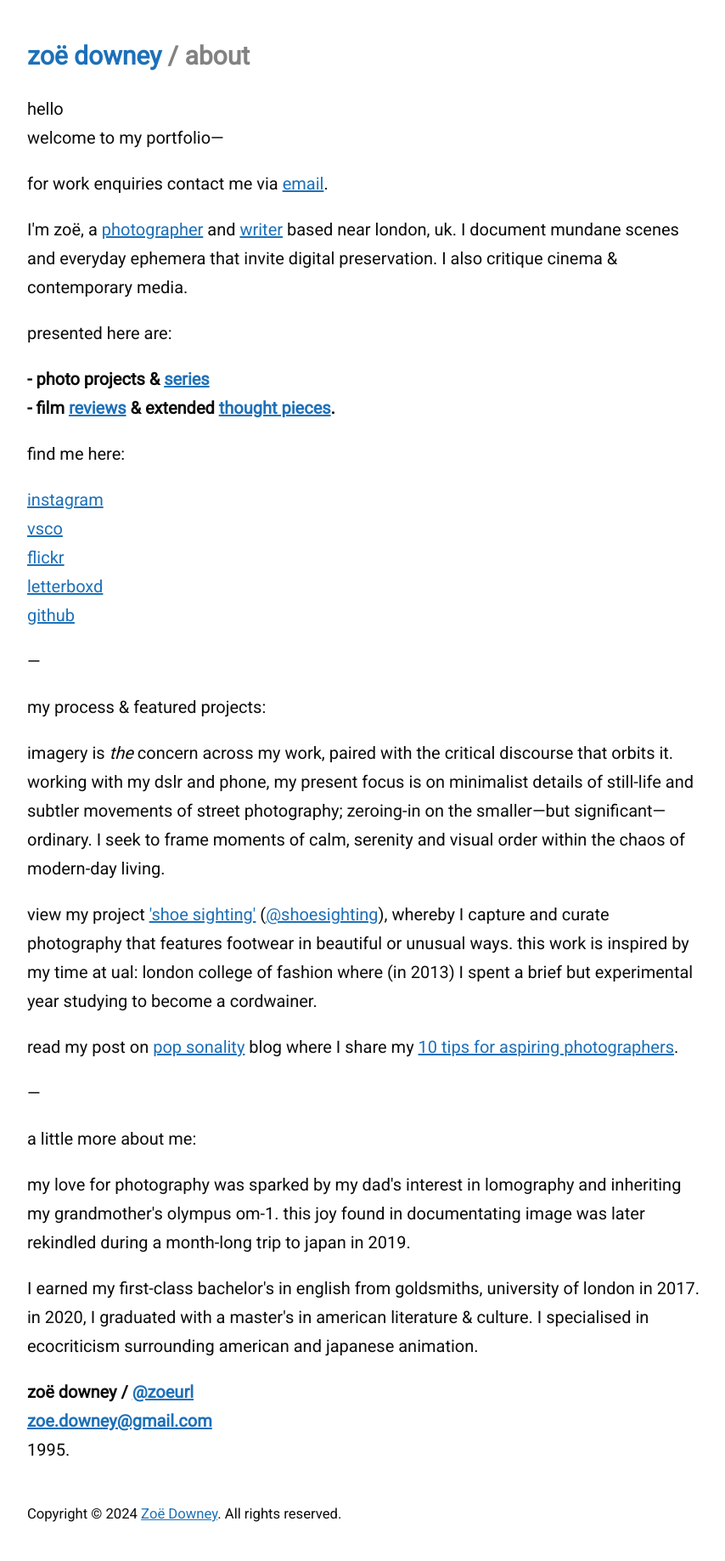
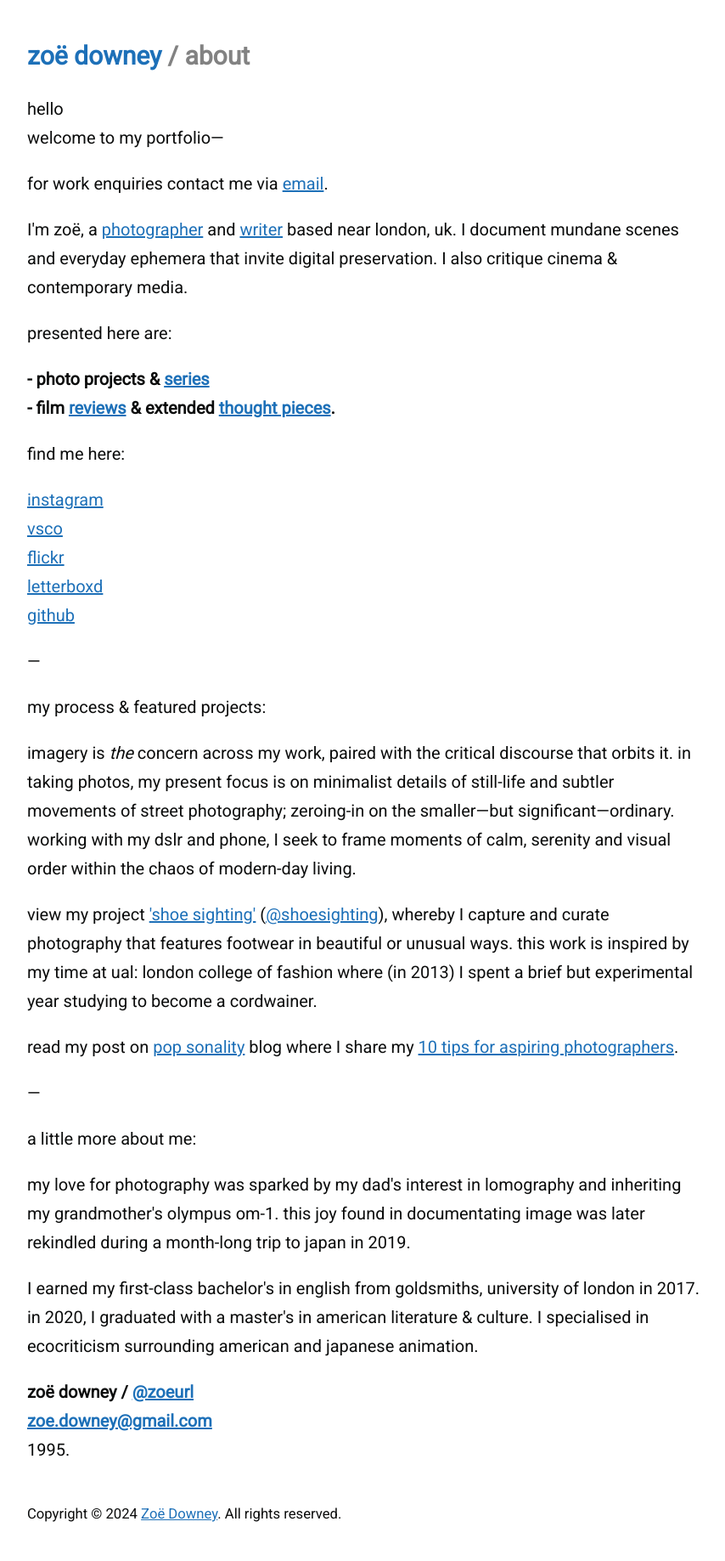
Before and after one commit to zoeurl/zoedowney.github.io, a Jekyll site: the page built from about/index.html, in a window 1280 px wide. Shown: the whole page at 85% size, without its empty margins (208-1062 px from the left). Built offline with Jekyll 4.4.1, drawn with Linux system fonts in a browser that asks for light colours.

Commit message:
Update index.html

```diff
--- a/about/index.html
+++ b/about/index.html
@@ -28,7 +28,7 @@
 </p>
 my process & featured projects:
 </p>
-imagery is <em>the</em> concern across my work, paired with the critical discourse that orbits it. working with my dslr and phone, my present focus is on minimalist details of still-life and subtler movements of street photography; zeroing-in on the smaller—but significant—ordinary. I seek to frame moments of calm, serenity and visual order within the chaos of modern-day living.
+imagery is <em>the</em> concern across my work, paired with the critical discourse that orbits it. in taking photos, my present focus is on minimalist details of still-life and subtler movements of street photography; zeroing-in on the smaller—but significant—ordinary. working with my dslr and phone, I seek to frame moments of calm, serenity and visual order within the chaos of modern-day living.
 </p>
 view my project <a href="https://www.zoedowney.com/shoe-sighting/">'shoe sighting'</a> (<a href="https://www.instagram.com/shoesighting">@shoesighting</a>), whereby I capture and curate photography that features footwear in beautiful or unusual ways. this work is inspired by my time at ual: london college of fashion where (in 2013) I spent a brief but experimental year studying to become a cordwainer.
 </p>
```
